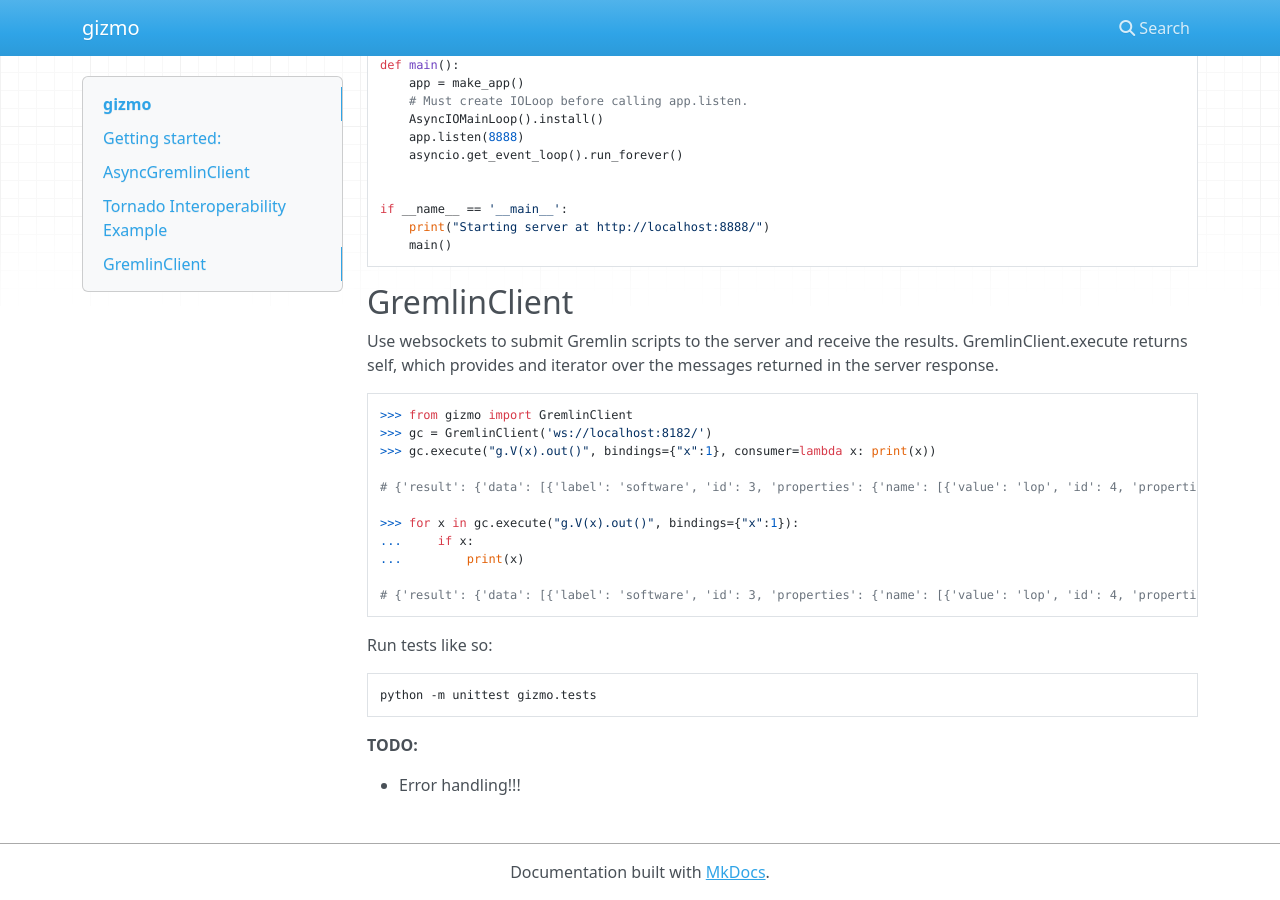
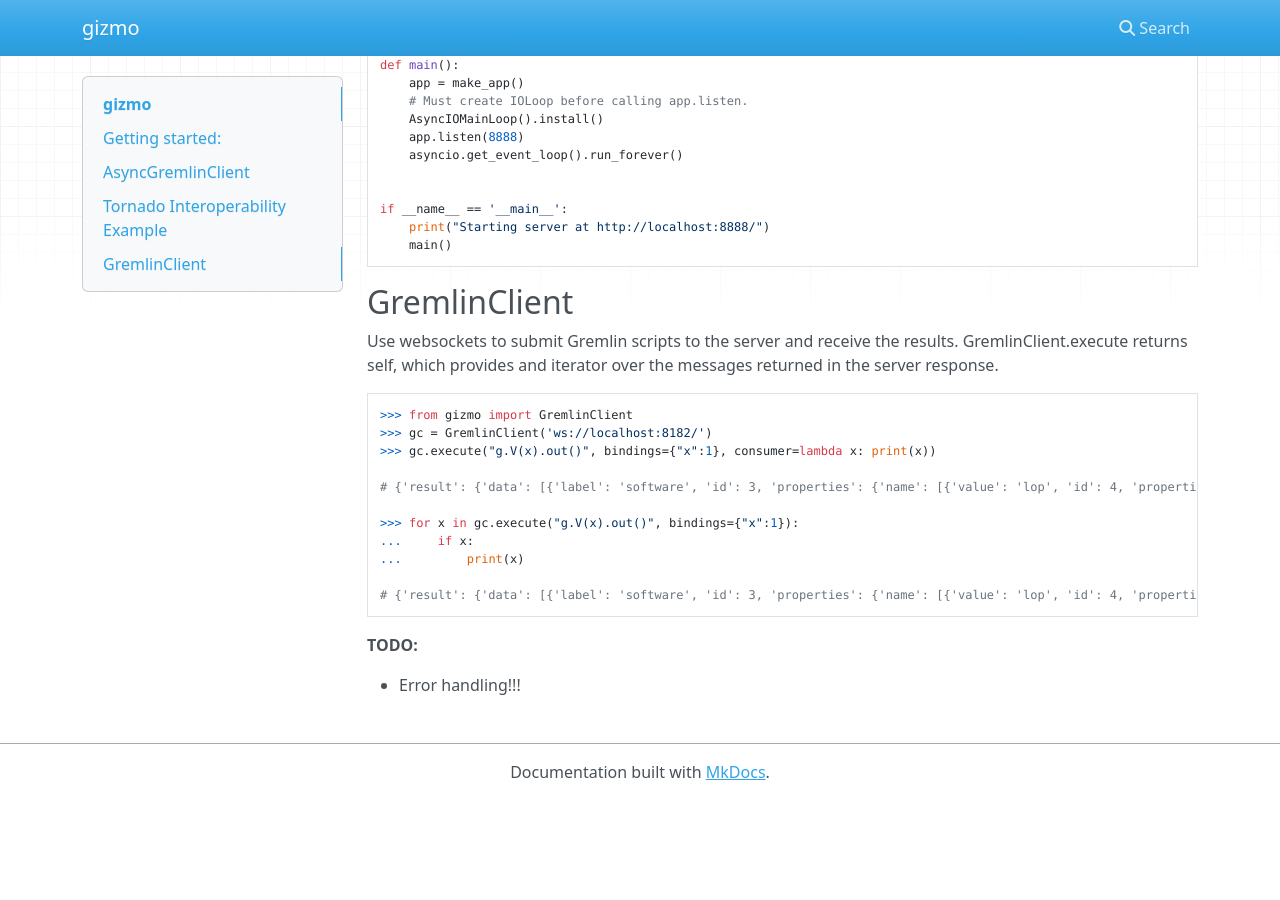
Before and after one commit to davebshow/gizmo, an MkDocs documentation site: the page built from docs/index.md, in a window 1280 px wide and 900 px high, scrolled down 3495 px. Built offline with MkDocs 1.6.1, drawn with Linux system fonts in a browser that asks for light colours; nearby versions of some CDN libraries; old or Windows-style settings are respelled for this version of MkDocs; after the commit the page ends 4295 px from its top, so only the background shows below that.

Commit message:
getting ready for a release

````diff
--- a/docs/index.md
+++ b/docs/index.md
@@ -208,10 +208,6 @@ Use websockets to submit Gremlin scripts to the server and receive the results.
 # {'result': {'data': [{'label': 'software', 'id': 3, 'properties': {'name': [{'value': 'lop', 'id': 4, 'properties': {}}], 'lang': [{'value': 'java', 'id': 5, 'properties': {}}]}, 'type': 'vertex'}, {'label': 'person', 'id': 2, 'properties': {'name': [{'value': 'vadas', 'id': 2, 'properties': {}}], 'age': [{'value': 27, 'id': 3, 'properties': {}}]}, 'type': 'vertex'}, {'label': 'person', 'id': 4, 'properties': {'name': [{'value': 'josh', 'id': 6, 'properties': {}}], 'age': [{'value': 32, 'id': 7, 'properties': {}}]}, 'type': 'vertex'}], 'meta': {}}, 'requestId': 'ab51311f-d532-401a-9f4b-df6434765bd3', 'status': {'code': 200, 'message': '', 'attributes': {}}}
 ```
 
-Run tests like so:
-```bash
-python -m unittest gizmo.tests
-```
 
 **TODO:**
 
````
Also changed, not shown: README.md (+0 -4 lines).
